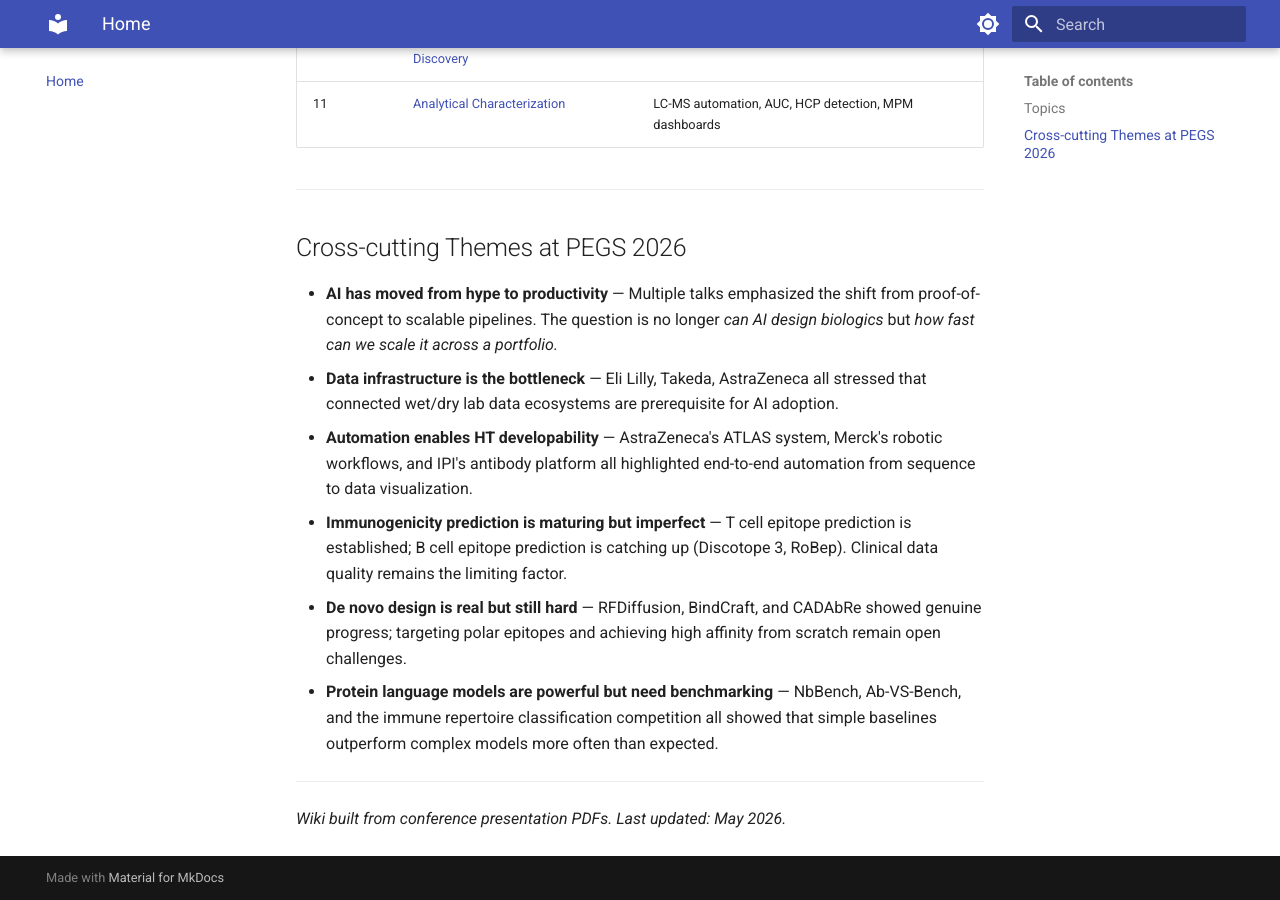
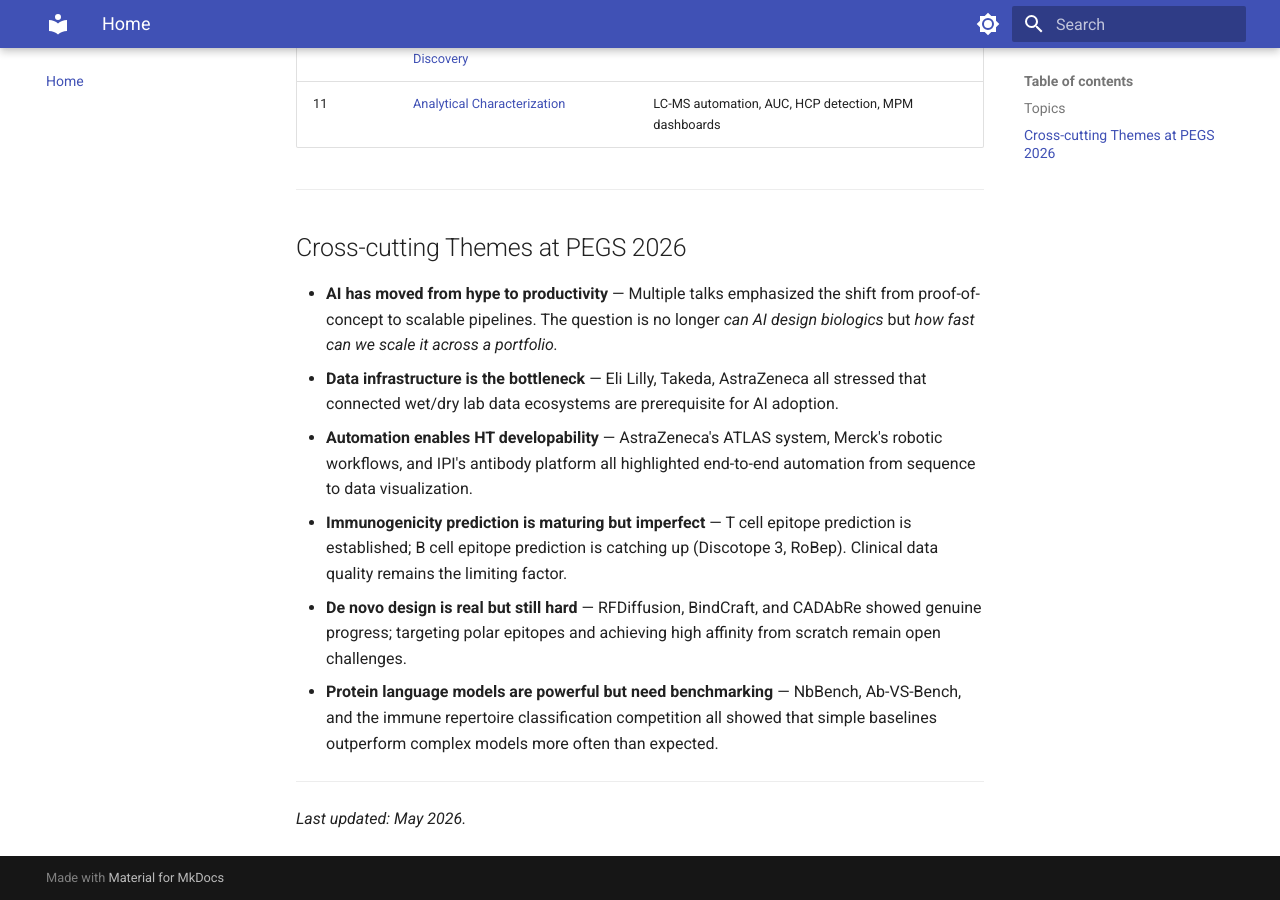
Before and after one commit to Rucha1796/pegs2026-wiki, an MkDocs documentation site: the page built from docs/index.md, in a window 1280 px wide and 900 px high, scrolled down 984 px. Built offline with MkDocs 1.6.1 and Material for MkDocs 9.7.7, drawn with Linux system fonts in a browser that asks for light colours.

Commit message:
Remove PDF attribution line from homepage

```diff
--- a/docs/index.md
+++ b/docs/index.md
@@ -36,4 +36,4 @@
 
 ---
 
-*Wiki built from conference presentation PDFs. Last updated: May 2026.*
+*Last updated: May 2026.*
```
